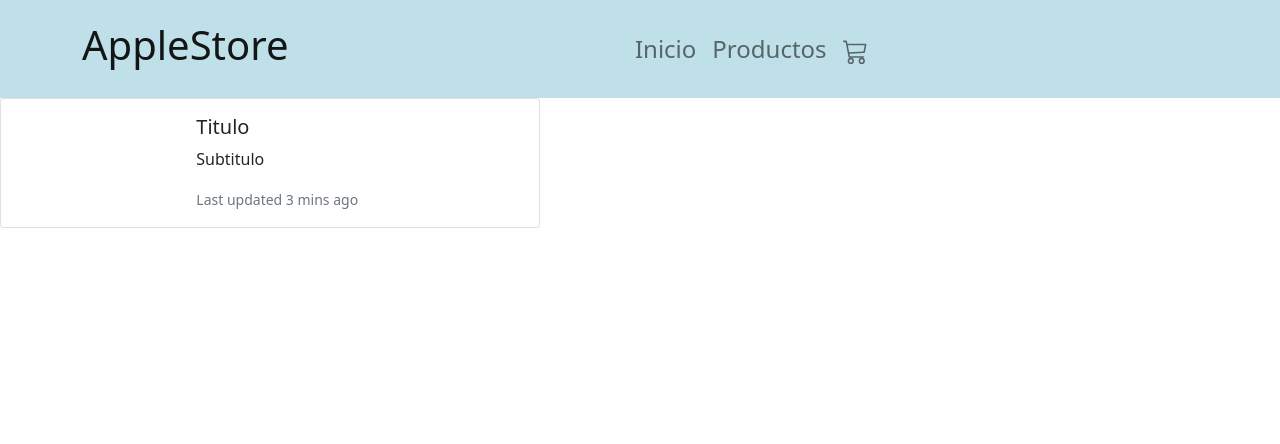
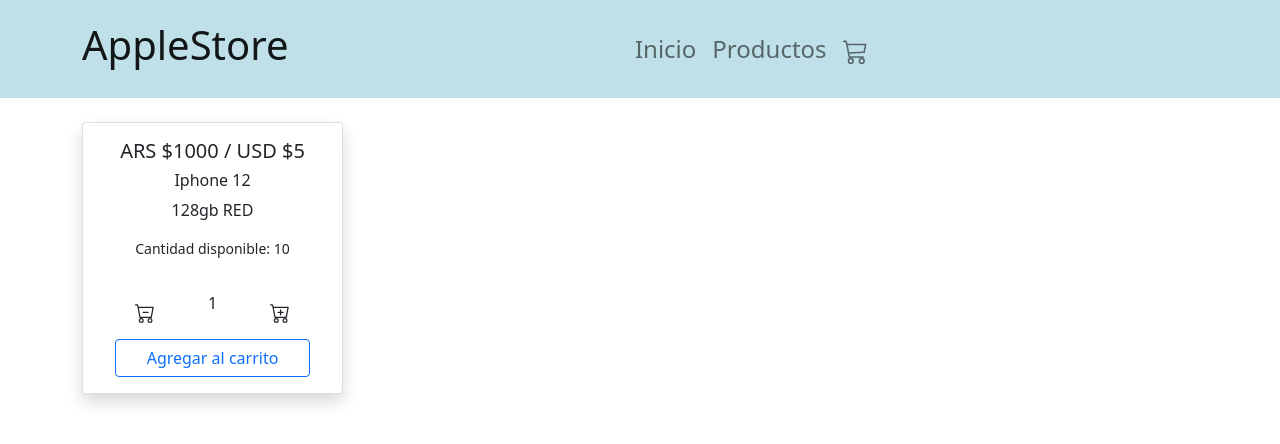
Before and after one commit to VicenBayugar/e-commerce-react, a React (Create React App) app: page / in a window 1280 px wide. Shown: the top 444 px of the page. Built offline with nearby package versions, Linux system fonts and the light colour scheme.

Commit message:
Tercer desafío

```diff
--- a/src/App.js
+++ b/src/App.js
@@ -8,10 +8,7 @@
     return (
       <>
         <NavBar></NavBar>
-        <ItemListContainer
-          title="Titulo"
-          subtitle="Subtitulo"
-        ></ItemListContainer>
+        <ItemListContainer></ItemListContainer>
       </>
     );
   }
--- /dev/null
+++ b/src/components/Buttons/AddButton.js
@@ -0,0 +1,21 @@
+import React from "react";
+
+const AddButton = () => {
+  return (
+    <>
+      <svg
+        xmlns="http://www.w3.org/2000/svg"
+        width="20"
+        height="20"
+        fill="currentColor"
+        className="bi bi-cart-plus"
+        viewBox="0 0 16 16"
+      >
+        <path d="M9 5.5a.5.5 0 0 0-1 0V7H6.5a.5.5 0 0 0 0 1H8v1.5a.5.5 0 0 0 1 0V8h1.5a.5.5 0 0 0 0-1H9V5.5z" />
+        <path d="M.5 1a.5.5 0 0 0 0 1h1.11l.401 1.607 1.498 7.985A.5.5 0 0 0 4 12h1a2 2 0 1 0 0 4 2 2 0 0 0 0-4h7a2 2 0 1 0 0 4 2 2 0 0 0 0-4h1a.5.5 0 0 0 .491-.408l1.5-8A.5.5 0 0 0 14.5 3H2.89l-.405-1.621A.5.5 0 0 0 2 1H.5zm3.915 10L3.102 4h10.796l-1.313 7h-8.17zM6 14a1 1 0 1 1-2 0 1 1 0 0 1 2 0zm7 0a1 1 0 1 1-2 0 1 1 0 0 1 2 0z" />
+      </svg>
+    </>
+  );
+};
+
+export default AddButton;
--- /dev/null
+++ b/src/components/Buttons/RemoveButton.js
@@ -0,0 +1,21 @@
+import React from "react";
+
+const RemoveButton = () => {
+  return (
+    <>
+      <svg
+        xmlns="http://www.w3.org/2000/svg"
+        width="20"
+        height="20"
+        fill="currentColor"
+        className="bi bi-cart-dash"
+        viewBox="0 0 16 16"
+      >
+        <path d="M6.5 7a.5.5 0 0 0 0 1h4a.5.5 0 0 0 0-1h-4z" />
+        <path d="M.5 1a.5.5 0 0 0 0 1h1.11l.401 1.607 1.498 7.985A.5.5 0 0 0 4 12h1a2 2 0 1 0 0 4 2 2 0 0 0 0-4h7a2 2 0 1 0 0 4 2 2 0 0 0 0-4h1a.5.5 0 0 0 .491-.408l1.5-8A.5.5 0 0 0 14.5 3H2.89l-.405-1.621A.5.5 0 0 0 2 1H.5zm3.915 10L3.102 4h10.796l-1.313 7h-8.17zM6 14a1 1 0 1 1-2 0 1 1 0 0 1 2 0zm7 0a1 1 0 1 1-2 0 1 1 0 0 1 2 0z" />
+      </svg>
+    </>
+  );
+};
+
+export default RemoveButton;
--- a/src/components/CartWidget/CartWidget.js
+++ b/src/components/CartWidget/CartWidget.js
@@ -8,7 +8,7 @@
         width="25"
         height="25"
         fill="currentColor"
-        class="bi bi-cart3"
+        className="bi bi-cart3"
         viewBox="0 0 16 16"
       >
         <path d="M0 1.5A.5.5 0 0 1 .5 1H2a.5.5 0 0 1 .485.379L2.89 3H14.5a.5.5 0 0 1 .49.598l-1 5a.5.5 0 0 1-.465.401l-9.397.472L4.415 11H13a.5.5 0 0 1 0 1H4a.5.5 0 0 1-.491-.408L2.01 3.607 1.61 2H.5a.5.5 0 0 1-.5-.5zM3.102 4l.84 4.479 9.144-.459L13.89 4H3.102zM5 12a2 2 0 1 0 0 4 2 2 0 0 0 0-4zm7 0a2 2 0 1 0 0 4 2 2 0 0 0 0-4zm-7 1a1 1 0 1 1 0 2 1 1 0 0 1 0-2zm7 0a1 1 0 1 1 0 2 1 1 0 0 1 0-2z" />
--- /dev/null
+++ b/src/components/ItemCount.js/ItemCount.js
@@ -0,0 +1,62 @@
+import React, { useState } from "react";
+import AddButton from "../Buttons/AddButton";
+import RemoveButton from "../Buttons/RemoveButton";
+
+const ItemCount = ({
+  nombreProducto,
+  descripcion,
+  stock,
+  precio,
+  precioEnUSD,
+}) => {
+  const [counter, setCounter] = useState(1);
+
+  const counterUp = () => {
+    if (counter < 10) {
+      setCounter(counter + 1);
+    }
+  };
+
+  const counterDown = () => {
+    if (counter > 1) {
+      setCounter(counter - 1);
+    }
+  };
+  return (
+    <div className="col">
+      <div className="card shadow">
+        {/* <img src="img/${producto.img}" class="card-img-top pt-2" alt="#"> */}
+        <div className="card-body mx-auto">
+          <h5 className="card-title text-center">
+            ARS ${precio} / USD ${precioEnUSD}
+          </h5>
+          <h6 className="card-text text-center">{nombreProducto}</h6>
+          <p className="text-center">{descripcion}</p>
+          <p className="small text-center">Cantidad disponible: {stock}</p>
+        </div>
+        <div className="d-flex justify-content-evenly pb-2">
+          <button type="button" className="btn" onClick={counterDown}>
+            <RemoveButton />
+          </button>
+          <p>{counter}</p>
+          <button type="button" className="btn" onClick={counterUp}>
+            <AddButton />
+          </button>
+        </div>
+        <div className="d-grid gap-2 col-9 mx-auto pb-3">
+          <button
+            type="button"
+            data-bs-toggle="offcanvas"
+            data-bs-target="#resumenCarrito"
+            className="btn btn-outline-primary"
+            id=""
+          >
+            Agregar al carrito
+          </button>
+        </div>
+      </div>
+    </div>
+  );
+};
+
+export default ItemCount;
--- a/src/components/ItemListContainer/ItemListContainer.js
+++ b/src/components/ItemListContainer/ItemListContainer.js
@@ -1,23 +1,19 @@
-import React, { Fragment } from "react";
+import React from "react";
+import ItemCount from "../ItemCount.js/ItemCount";
 
-const ItemListContainer = (props) => {
+const ItemListContainer = () => {
   return (
-    <Fragment>
-      <div className="card mb-3" style={{ maxWidth: 540 }}>
-        <div className="row g-0">
-          <div className="col-md-4"></div>
-          <div className="col-md-8">
-            <div className="card-body">
-              <h5 className="card-title">{props.title}</h5>
-              <p className="card-text">{props.subtitle}</p>
-              <p className="card-text">
-                <small className="text-muted">Last updated 3 mins ago</small>
-              </p>
-            </div>
-          </div>
-        </div>
+    <div className="container pt-4 pb-5">
+      <div className="row row-cols-1 row-cols-md-2 row-cols-lg-4 g-4">
+        <ItemCount
+          precio="1000"
+          precioEnUSD="5"
+          nombreProducto="Iphone 12"
+          descripcion="128gb RED"
+          stock="10"
+        />
       </div>
-    </Fragment>
+    </div>
   );
 };
 
```
